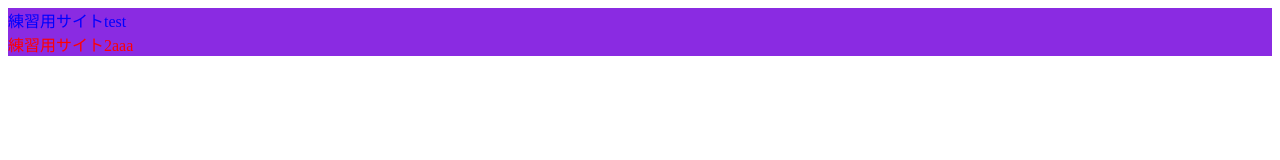
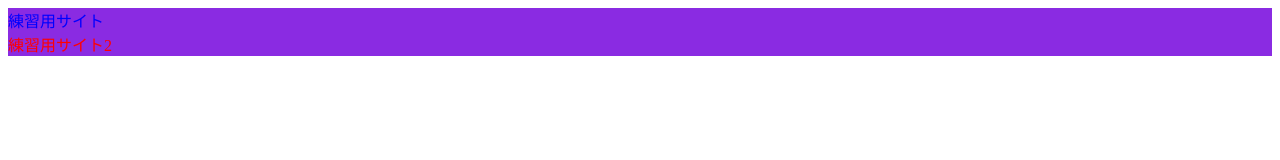
Before and after one commit to ShunNadamoto/clonepractice, a Next.js app: page / in a window 1280 px wide. Shown: the top 160 px of the page. Built offline with nearby package versions, Linux system fonts and the light colour scheme.

Commit message:
セーブ

```diff
--- a/src/pages/index.tsx
+++ b/src/pages/index.tsx
@@ -12,8 +12,8 @@ export default function Home() {
         <link rel="icon" href="/favicon.ico" />
       </Head>
       <div className={styles.container}>
-        <div className={styles.container__test1}>練習用サイトtest</div>
-        <div className={styles.container__test2}>練習用サイト2aaa</div>
+        <div className={styles.container__test1}>練習用サイト</div>
+        <div className={styles.container__test2}>練習用サイト2</div>
       </div>
     </>
   )
```
